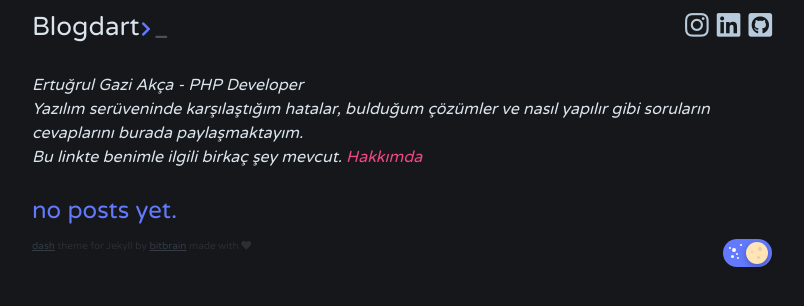
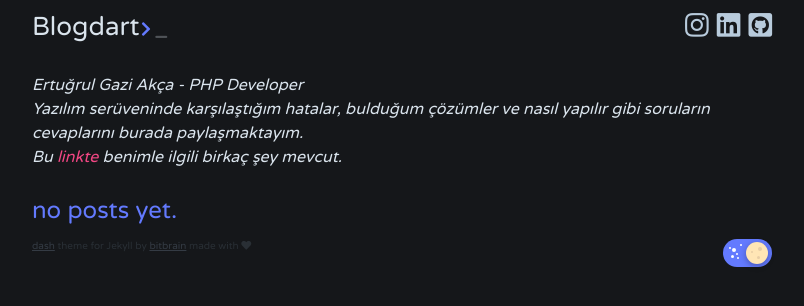
Before and after one commit to akcauser/blogdart, a Jekyll site: the page built from index.html, in a window 1280 px wide. Shown: the top 306 px of the page, without its empty margins (238-1042 px from the left). Built offline with Jekyll 4.4.1, drawn with Linux system fonts in a browser that asks for light colours; the list of posts is cut into pages by our own code.

Commit message:
about link configured

```diff
--- a/_config.yml
+++ b/_config.yml
@@ -5,7 +5,7 @@ description: > # this means to ignore newlines until "show_exerpts:"
   Ertuğrul Gazi Akça - PHP Developer
   <br>Yazılım serüveninde karşılaştığım hatalar, bulduğum çözümler ve nasıl
   yapılır gibi soruların cevaplarını burada paylaşmaktayım.
-  <br> Bu linkte benimle ilgili birkaç şey mevcut. <a href="http://ertugrulgaziakca.com/cv">Hakkımda</a>
+  <br> Bu <a href="http://ertugrulgaziakca.com/cv">linkte</a> benimle ilgili birkaç şey mevcut.
 show_excerpts: true # set to true to show excerpts on the homepage
 
 paginate: 7
```
